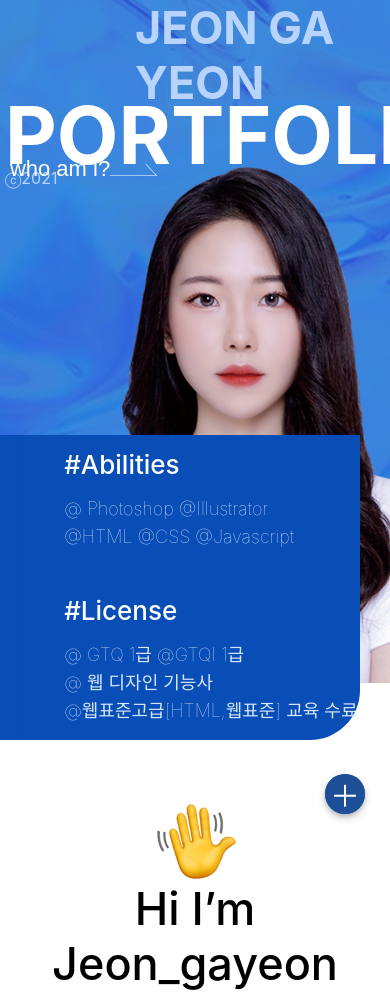
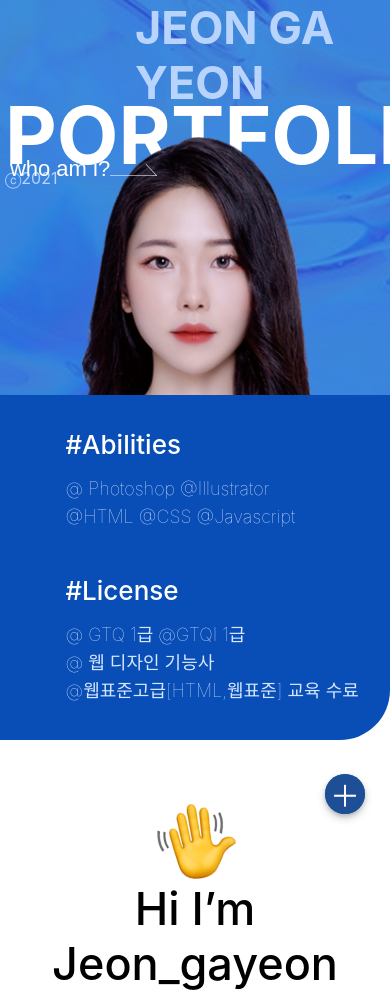
Before and after one commit to gayeonjeon/portfolio, a plain HTML site: page index.html in a window 390 px wide. Shown: the top 994 px of the page. Drawn offline with Linux system fonts and the light colour scheme.

Commit message:
Update 모바일 hd 수정

```diff
--- a/assets/css/style.css
+++ b/assets/css/style.css
@@ -349,8 +349,8 @@ a {color: inherit; text-decoration: none;}
     .content .tit-area .txt-main .main-b {font-size: 40px;}
     .content .tit-area .txt-main .main-sub {font-size: 18px;}
 
-    .hd img {right: -15%;}
-    .hd .box-bg {width: 340px; padding: 0;}
+    .hd img {width: 100%; left: 0; right: 0; top: 20%;}
+    .hd .box-bg {width: 100%; padding: 20px; left: 0;}
     .hd .box-bg .tit-box {margin-top: 0px; margin-bottom: 15px;}
     .hd .box-bg .tit-box .box2 {margin-top: 30px;}
     .hd .txt-wrap {margin-left: -15px;}
```
